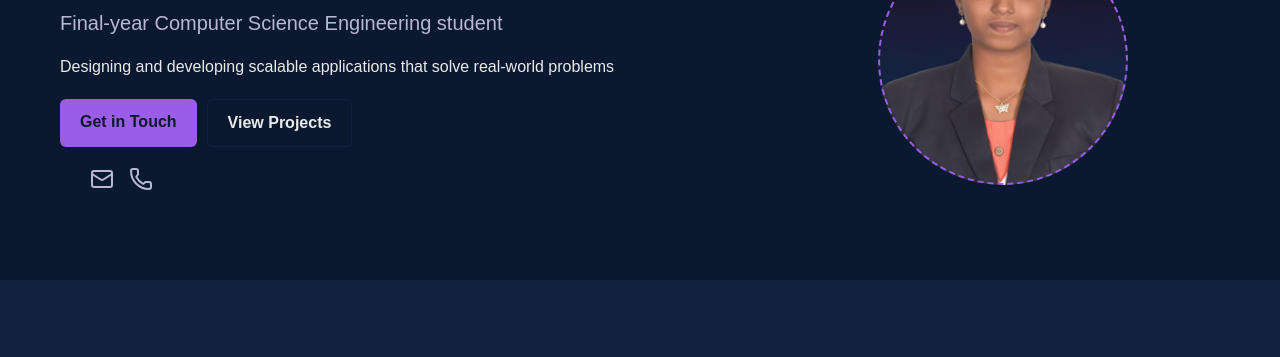
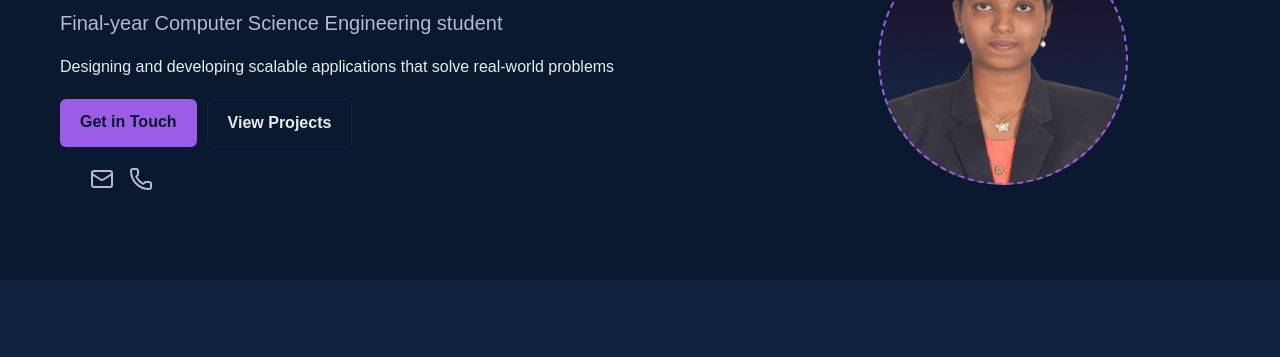
Before and after one commit to Nishanthini08/Nishanthini-s-Portfolio, a plain HTML site: page index.html in a window 1280 px wide. Shown: the part 241-598 px from the top of the page. Drawn offline with nearby package versions, Linux system fonts and the light colour scheme.

Commit message:
Update style.css

```diff
--- a/style.css
+++ b/style.css
@@ -41,7 +41,7 @@ a { text-decoration:none; color:inherit; }
 .socials a:hover { color:var(--accent);}
 .home-image { flex:1 1 250px; display:flex; justify-content:center; }
 .profile-pic { width:250px; height:250px; border-radius:50%; border:2px dashed var(--accent); background:var(--bg-dark);  /* Add your photo */
-  background-image: url('photo4.jpg');  /* replace with your file path */
+  background-image: url('photo1.jpg');  /* replace with your file path */
   background-size: cover;   /* ensures the photo covers the div */
   background-position: center; /* centers the photo */}
 
```
